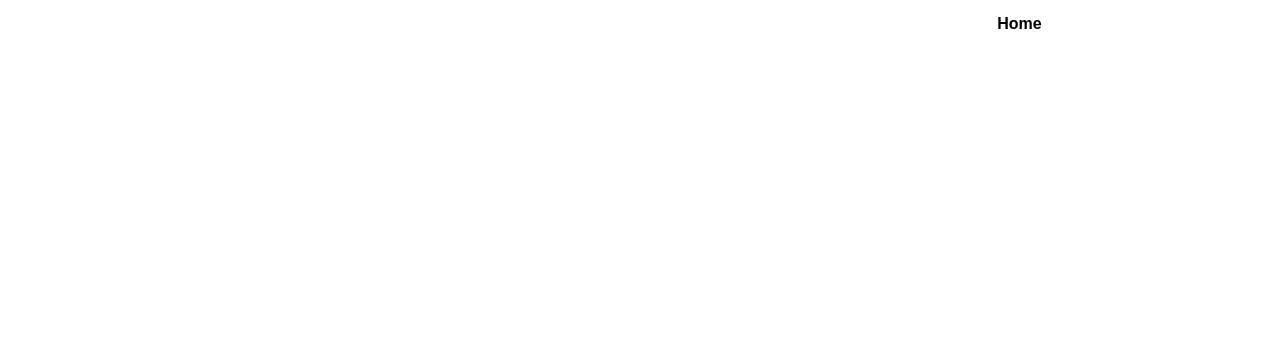
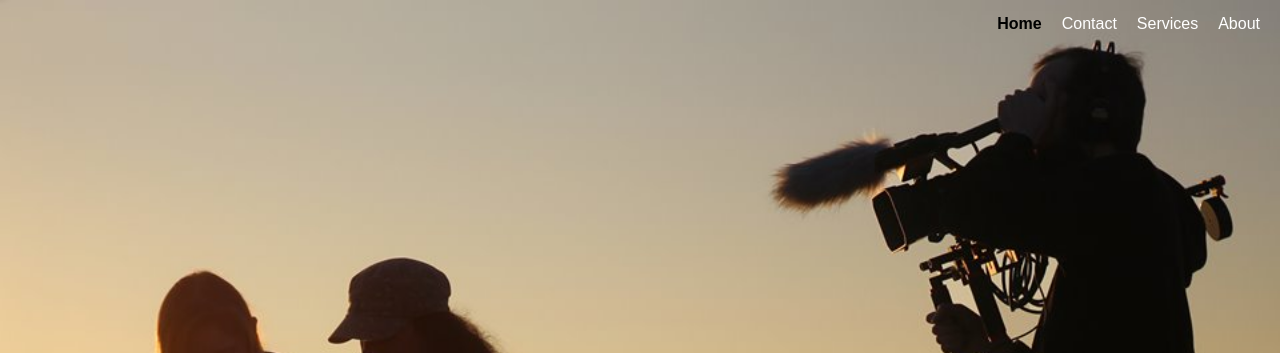
Before and after one commit to ascottishpenguin/gloria_website, a plain HTML site: page index.html in a window 1280 px wide. Shown: the top 353 px of the page. Drawn offline with Linux system fonts and the light colour scheme.

Commit message:
Update style.css

```diff
--- a/css/style.css
+++ b/css/style.css
@@ -15,7 +15,7 @@ ul{
 }
 
 header{
-	background-image: url(back.jpg);
+	background-image: url(../back.jpg);
 	background-repeat: no-repeat;
 	background-size: cover;
 	min-height:100%;
```
